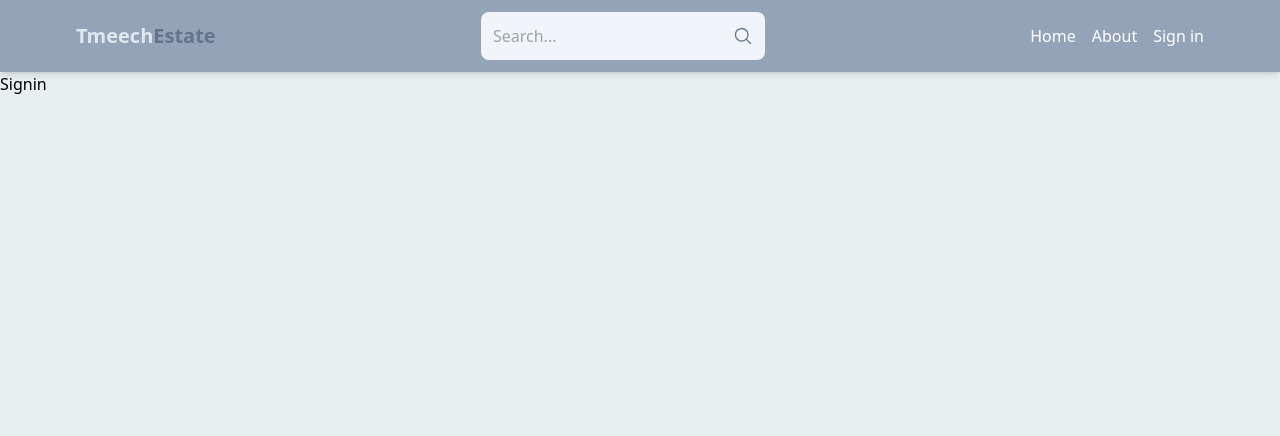
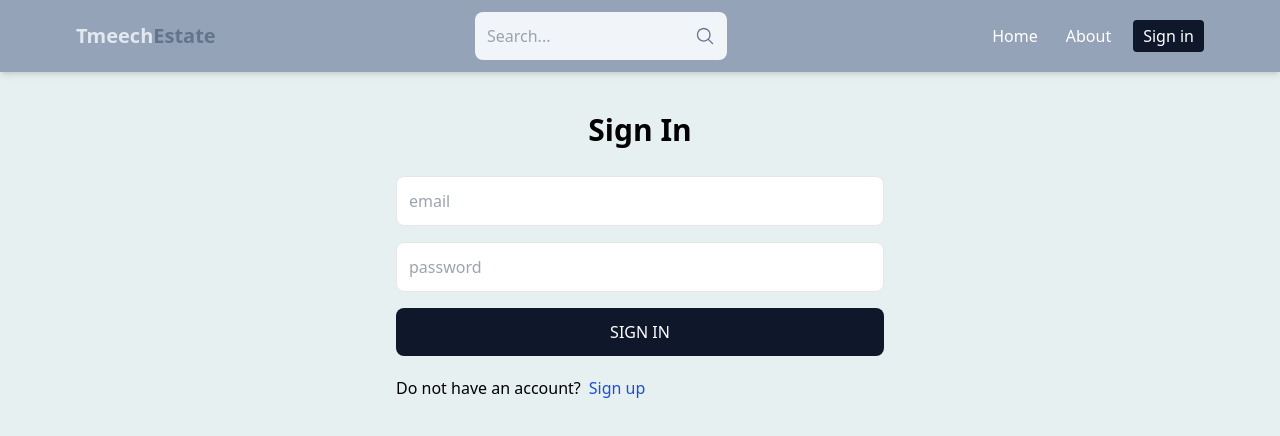
Before and after one commit to tmeechh/TmeechEstate, a React (Vite) app in the folder client/: page /sign-in in a window 1280 px wide. Shown: the top 436 px of the page. Built offline with nearby package versions, Linux system fonts and the light colour scheme.

Commit message:
complete sign-in page functionality

```diff
--- a/client/src/header/Header.jsx
+++ b/client/src/header/Header.jsx
@@ -15,26 +15,26 @@ const Header = () => {
           <input
             type="text"
             placeholder="Search..."
-            className="bg-transparent outline-none w-24 sm:w-60"
+            className="bg-transparent outline-none w-24 sm:w-52"
           />
           <FaSearch className="text-slate-500 w-5" />
         </form>
-        <ul className="flex gap-4 text-white">
+        <ul className="flex gap-4 text-white items-center">
           <Link to="/">
             {' '}
-            <li className="hidden sm:inline cursor-pointer hover:text-slate-500 hover:underline">
+            <li className="hidden sm:inline cursor-pointer  rounded px-[6px] py-[5px] border-slate-900  hover:text-slate-500 hover:opacity-90">
               Home
             </li>{' '}
           </Link>
           <Link to="/about">
             {' '}
-            <li className="hidden sm:inline cursor-pointer hover:text-slate-500 hover:underline">
+            <li className="hidden sm:inline cursor-pointer  rounded px-[6px] py-[5px]  border-slate-900 hover:text-slate-500 hover:opacity-90">
               About
             </li>{' '}
           </Link>
           <Link to="sign-in">
             {' '}
-            <li className="cursor-pointer hover:text-slate-500 ">
+            <li className="cursor-pointer hover:text-slate-500 bg-slate-900 rounded  px-[10px] py-[4px] border-slate-900 hover:opacity-90">
               Sign in
             </li>{' '}
           </Link>
--- a/client/src/pages/SignIn.jsx
+++ b/client/src/pages/SignIn.jsx
@@ -1,8 +1,81 @@
+/* eslint-disable react/no-unescaped-entities */
+import { useState } from 'react';
+import { Link, useNavigate } from 'react-router-dom';
+
 
 const SignIn = () => {
+  const [formData, setFormData] = useState({});
+  const [error, setError] = useState(null);
+  const [loading, setLoading] = useState(false);
+  const navigate = useNavigate();
+
+  const handleChange = (e) => {
+    setFormData({
+      ...formData,
+      [e.target.id]: e.target.value,
+    });
+  };
+
+  const handleSubmit = async (e) => {
+    e.preventDefault();
+    try {
+      setLoading(true);
+      const res = await fetch('/api/auth/signin', {
+          method: 'POST',
+          headers: {
+            'Content-Type': 'application/json',
+          },
+          body: JSON.stringify(formData),
+        });
+      const data = await res.json();
+      if (data.success === false) {
+        setLoading(false);
+        setError(data.message);
+        return;
+      }
+      setLoading(false);
+      setError(null);
+      navigate('/');
+      console.log(data);
+    } catch (error) {
+      setLoading(false);
+      setError(error.message);
+    }
+
+  };
+
+  // console.log(formData);
   return (
-    <div>Signin</div>
-  )
-}
+    <div className="p-3 max-w-lg mx-auto">
+      <h1 className="text-3xl text-center font-semibold my-7">Sign In</h1>
+      <form onSubmit={handleSubmit} className="flex flex-col gap-4">
+        <input
+          className="border p-3 rounded-lg outline-none"
+          id="email"
+          type="email"
+          placeholder="email"
+          onChange={handleChange}
+        />
+        <input
+          className="border p-3 rounded-lg outline-none"
+          id="password"
+          type="password"
+          placeholder="password"
+          onChange={handleChange}
+        />
+        <button disabled={loading} className="cursor-pointer hover:opacity-90 disabled:opacity-80  bg-slate-900 text-white p-3 rounded-lg uppercase">
+          {loading ? 'loading...' : 'sign in'}
+        </button>
+      </form>
+      <div className="flex gap-2 mt-5">
+        <p> Do not have an account?</p>
+        <Link to={'/sign-up'}>
+          <span className="text-blue-700">Sign up</span>
+        </Link>
+      </div>
+      {error && <p className='text-red-500 mt-5'>{error}</p>}
+    </div>
+  );
+};
 
-export default SignIn
+export default SignIn;
```
